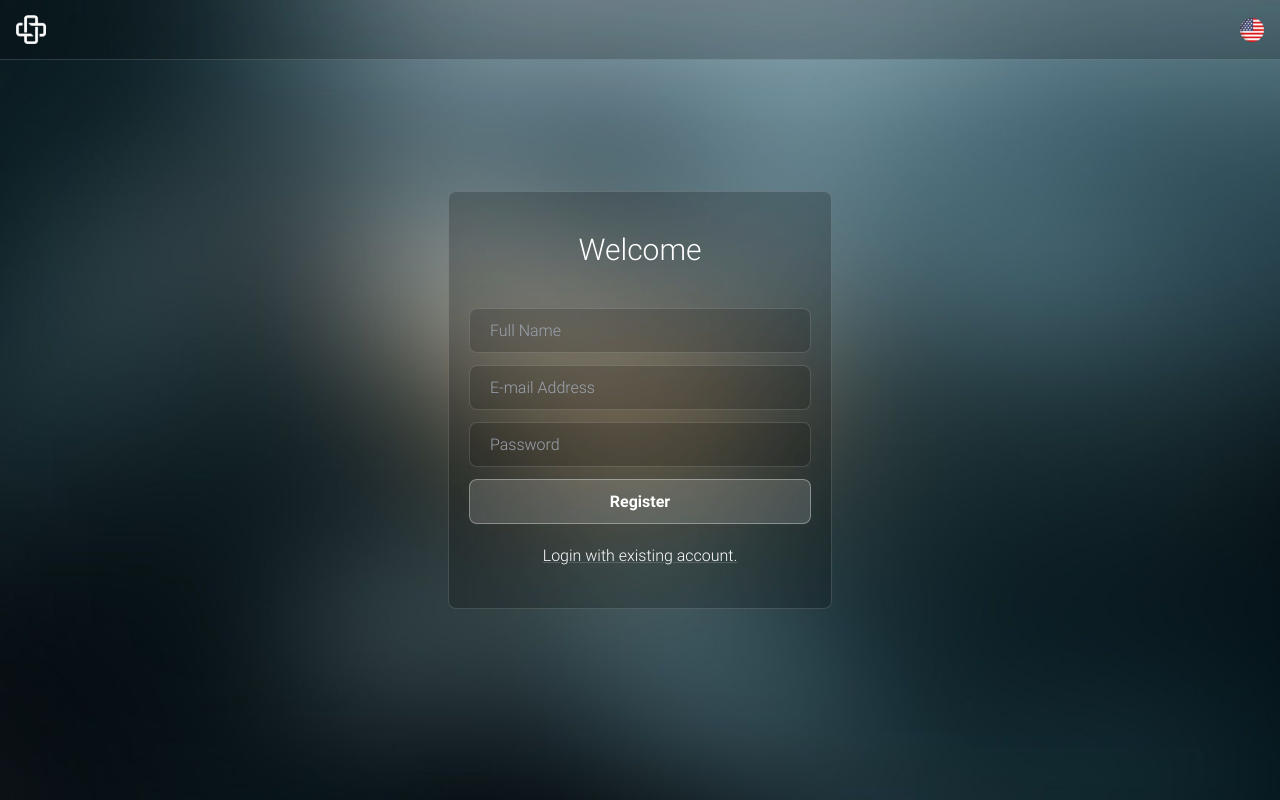
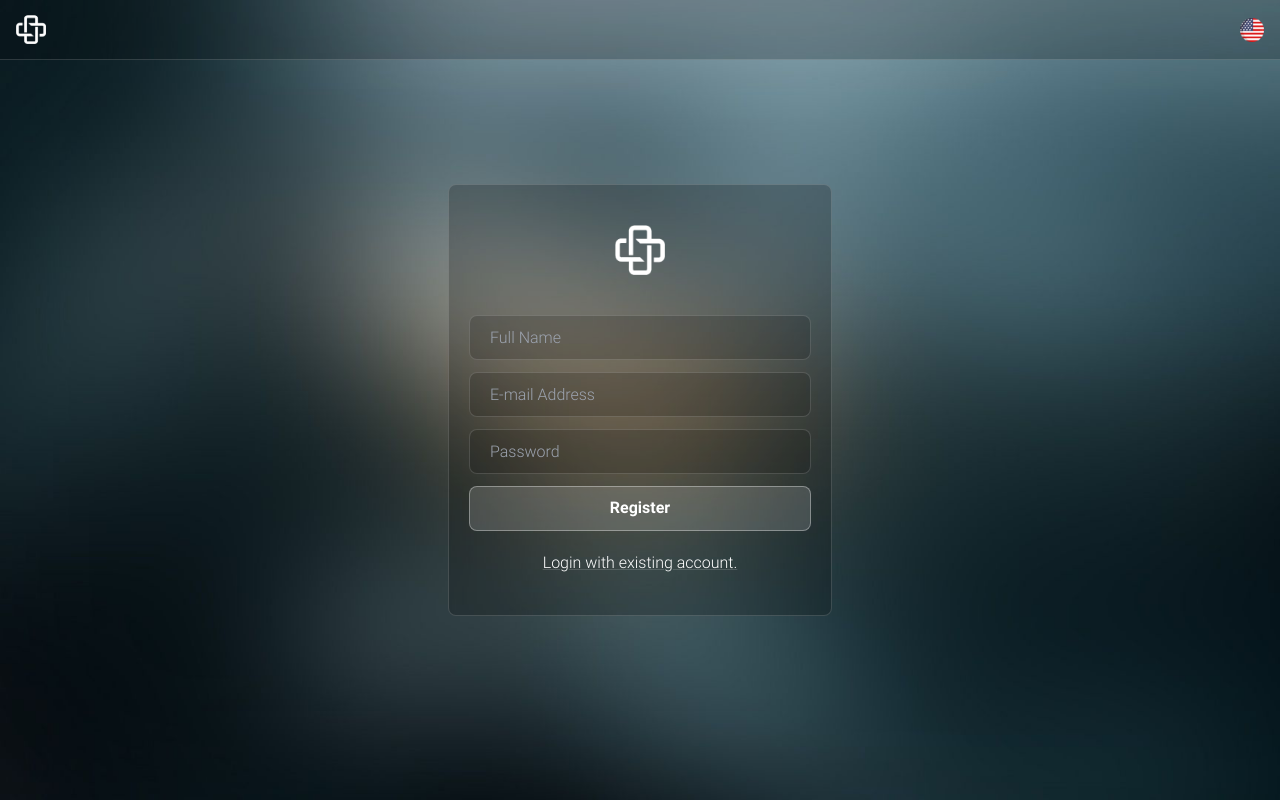
Before and after one commit to JavadRafieii/next-dashboard, a Next.js app: page /en/authenticate in a window 1280 px wide. Built offline with nearby package versions, Linux system fonts and the light colour scheme.

Commit message:
Added logo to register form.

```diff
--- a/messages/en.json
+++ b/messages/en.json
@@ -1,6 +1,5 @@
 {
     "Authenticate": {
-        "title": "Welcome",
         "fullName": "Full Name",
         "email": "E-mail Address",
         "password": "Password",
--- a/messages/fa.json
+++ b/messages/fa.json
@@ -1,6 +1,5 @@
 {
     "Authenticate": {
-        "title": "خوش آمدید",
         "fullName": "نام و نام خانوادگی",
         "email": "آدرس ایمیل",
         "password": "رمز عبور",
--- a/src/app/[locale]/(authenticate)/authenticate/page.jsx
+++ b/src/app/[locale]/(authenticate)/authenticate/page.jsx
@@ -1,19 +1,25 @@
-import { getTranslations } from 'next-intl/server';
+import Image from 'next/image';
 
 import Form from '@/src/components/form';
+
+import Logo from "@/public/images/logo.png"
 
 export default async function AuthenticatePage({ params, searchParams }) {
     const { locale } = await params;
     const { mode } = await searchParams;
 
-    const t = await getTranslations('Authenticate');
-
     return (
         <section className="h-[100vh] container flex items-center justify-center">
             <div className="bg-boxes border border-boxes-line w-full max-w-96 mx-auto py-10 px-5 rounded-lg">
-                <h1 className={`${locale === "en" ? 'font-Roboto-Light' : 'font-IranSans-Light'} text-3xl text-white text-center mb-10`}>
-                    {t('title')}
-                </h1>
+                <div className='flex justify-center mb-10'>
+                    <Image
+                        src={Logo}
+                        alt='Logo'
+                        width={50}
+                        height={50}
+                        priority
+                    />
+                </div>
                 <Form locale={locale} mode={mode} />
             </div>
         </section>
```
